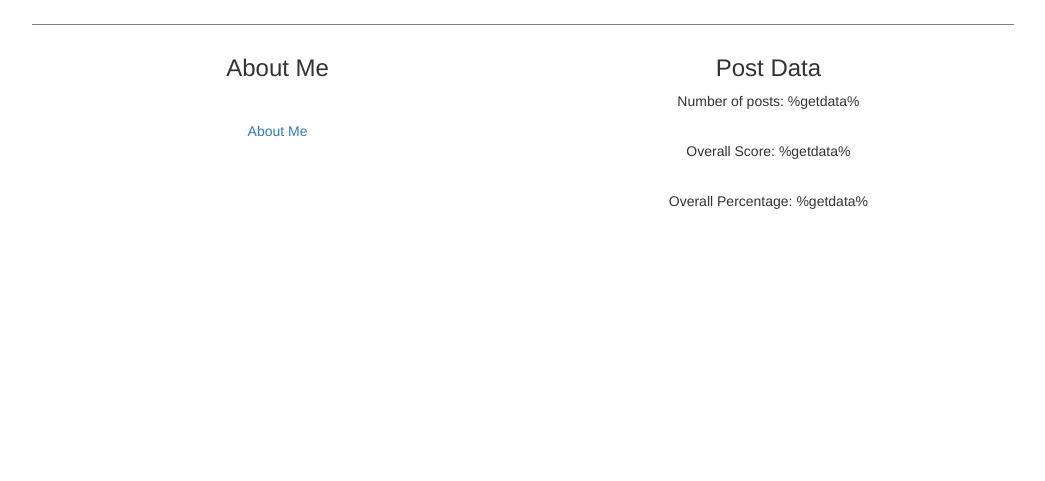
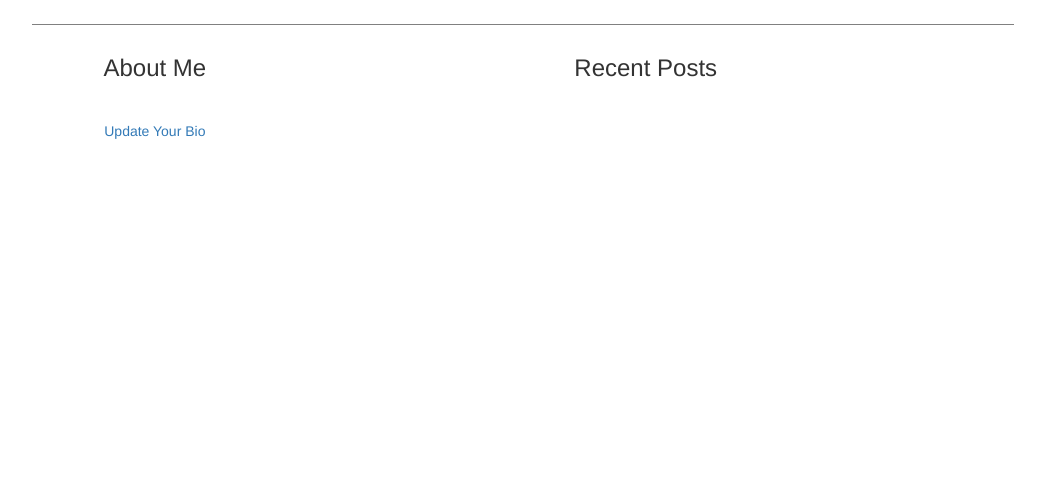
Before and after one commit to NightLamp/discusso, a Flask app: page /profile/admin in a window 1280 px wide. Shown: the part 136-617 px from the top of the page, without its empty margins (117-1162 px from the left). Run offline with Flask 2, Linux system fonts and the light colour scheme; some libraries are stand-ins or nearby versions.

Commit message:
Changes: change bio, admin delete posts, topic page displays descriptions, altered profile page to show a list of all recent posts (doesnt work)

```diff
--- a/app/routes.py
+++ b/app/routes.py
@@ -1,6 +1,6 @@
 from flask import render_template, flash, redirect, url_for
 from app import app
-from app.forms import LoginForm, RegistrationForm, MakePostForm, ReplyForm
+from app.forms import LoginForm, RegistrationForm, MakePostForm, ReplyForm, updateBioForm
 from flask_login import current_user, login_user
 from flask_login import logout_user
 from app.models import User, Post, Reply
@@ -15,7 +15,8 @@
 def homepage():
     form = MakePostForm()
     if form.validate_on_submit():
-        post = Post(title=form.title.data, desc=form.desc.data, user_id=current_user.id)
+        post = Post(title=form.title.data, desc=form.desc.data,
+                    user_id=current_user.id)
         db.session.add(post)
         db.session.commit()
         return render_template('homepage.html', title='Home', posts=Post.query.all(), form=form)
@@ -25,6 +26,14 @@
 @app.route('/logout')
 def logout():
     logout_user()
+    return redirect(url_for('homepage'))
+
+
+@app.route('/delPost/<postid>', methods=['GET', 'POST'])
+def delPost(postid):
+    myPost = Post.query.get(postid)
+    db.session.delete(myPost)
+    db.session.commit()
     return redirect(url_for('homepage'))
 
 
@@ -38,19 +47,31 @@
     myPost = Post.query.get(postid)
     form = ReplyForm()
     if form.validate_on_submit():
-        reply = Reply(post_id=postid, text=form.text.data, stance=('True' == form.stance.data))
+        reply = Reply(post_id=postid, text=form.text.data,
+                      stance=('True' == form.stance.data))
         db.session.add(reply)
         db.session.commit()
         myReply = Post.query.get(postid).p_replies.all()
-        return render_template('topicpage.html', title='Topic', post = myPost, replies = myReply, form=form)
+        return render_template('topicpage.html', title='Topic', post=myPost, replies=myReply, form=form)
     myReply = Post.query.get(postid).p_replies.all()
-    return render_template('topicpage.html', title='Topic', post = myPost, replies = myReply, form=form)
+    return render_template('topicpage.html', title='Topic', post=myPost, replies=myReply, form=form)
 
 
 @app.route('/profile/<userid>')
 def profile(userid):
     myUser = User.query.get(userid)
-    return render_template('profile.html', title='Profile', user = myUser)
+    return render_template('profile.html', title='Profile', user=myUser)
+
+
+@app.route('/updateBio/<userid>', methods=['GET', 'POST'])
+def updateBio(userid):
+    myUser = User.query.get(userid)
+    form = updateBioForm()
+    if form.validate_on_submit():
+        myUser.bio = form.newBio.data
+        db.session.commit()
+        return render_template('profile.html', title='Profile', user=myUser)
+    return render_template('changeBio.html', title='Change Bio', user=myUser, form=form)
 
 
 @app.route('/contact')
@@ -76,7 +97,6 @@
     return render_template('signin.html', title='Sign In', form=form)
 
 
-
 @app.route('/signup', methods=['GET', 'POST'])
 def signup():
     if current_user.is_authenticated:
@@ -85,7 +105,7 @@
     if form.validate_on_submit():
         user = User(username=form.username.data, email=form.email.data)
         user.set_password(form.password.data)
-        user.admin = False # user not admin by default
+        user.admin = False  # user not admin by default
         db.session.add(user)
         db.session.commit()
         flash('Congratulations, you are now a registered user!')
--- a/app/templates/profile.html
+++ b/app/templates/profile.html
@@ -8,29 +8,31 @@
 
   <div class="mainArea col-md-10">
     <div class="container-fluid">
-        <div class = "special">
+      <div class="special">
         <h1> {{user.username}}</h1>
       </div>
 
-        <div class="profileLeft col-md-6">
+      <div class="profileLeft col-md-3">
         <h3>About Me</h3>
         <br>
-          <div class = "imgBox">
-            <a>About Me</a>
-          </div>
-
         <p> {{user.bio}}</p>
+        {% if current_user.id == user.id %}
+        <p> <a href="{{ url_for('updateBio',userid = '') }}{{user.id}}"> Update Your Bio</a></p>
+        {% endif %}
 
       </div>
 
-        <div class="profileRight col-md-6">
-            <h3>Post Data</h3>
-            <p>Number of posts: %getdata%</p>
+      <div class="profileRight col-md-9">
+        <h3>Recent Posts</h3>
+        {% for p in posts %}
+        {%if post.userid == user.id %}
+        <!--error here-->
         <br>
-            <p>Overall Score: %getdata%</p>
         <br>
-            <p>Overall Percentage: %getdata%</p>
-            <br>
+        <p><a href="{{ url_for('topic',postid = '') }}{{p.id}}"> View Post </a> </p>
+        {% endif %}
+        {% endfor %}
+
       </div>
     </div>
   </div>
```
Also changed, not shown: app/forms.py (+9 -1 lines), app/models.py (+22 -21 lines), app/templates/homepage.html (+6 -6 lines), app/templates/topicpage.html (+9 -0 lines), app.db, app/templates/topbar.html (line endings or trailing spaces). Lines whose indentation alone changed are shown as unchanged.
